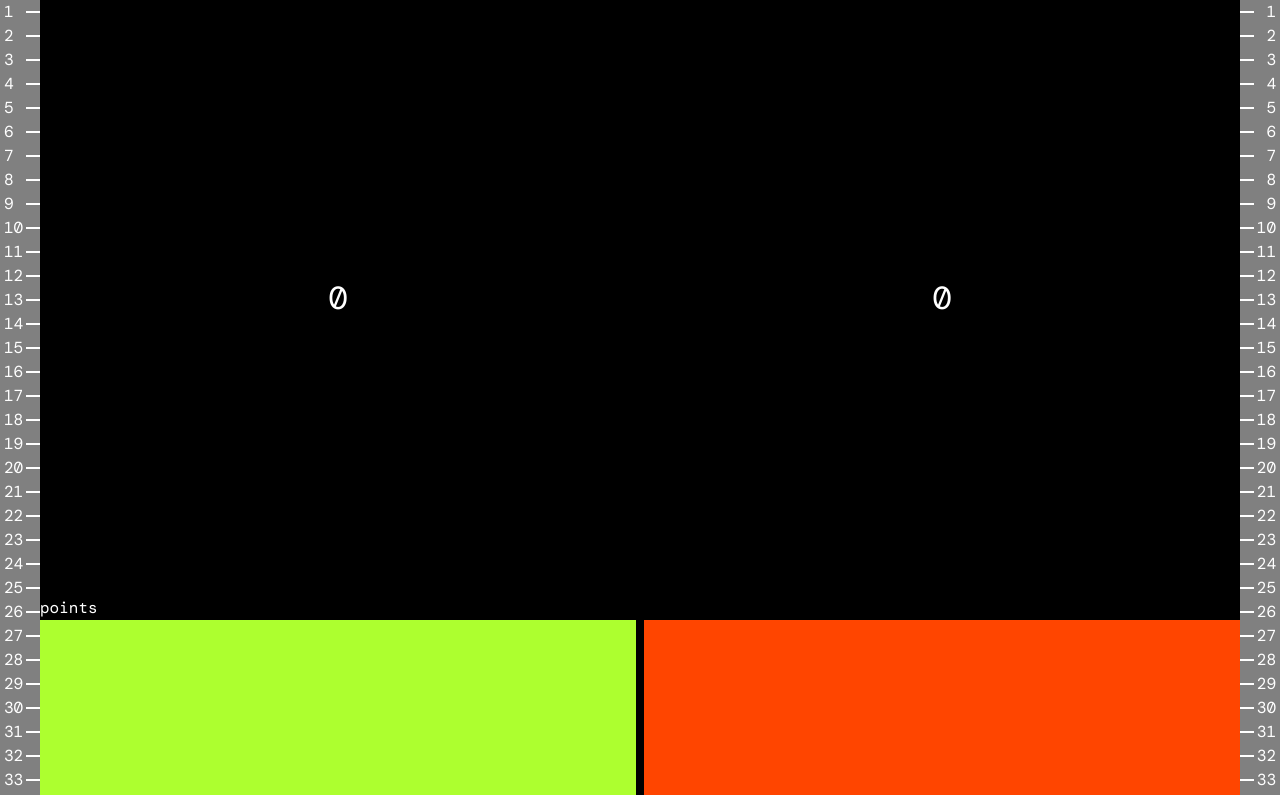
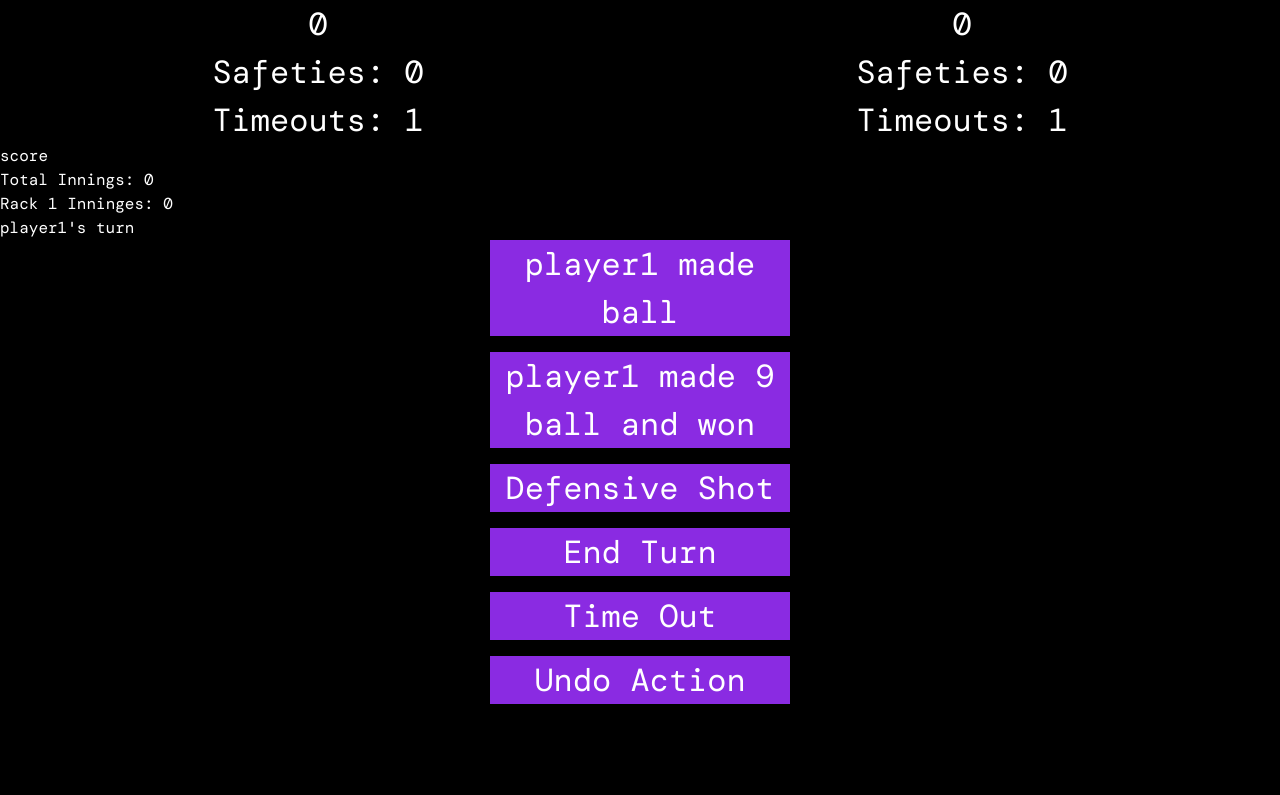
Before and after one commit to dgore7/pool-scorekeeper, a SvelteKit app: page / in a window 1280 px wide. Shown: the top 795 px of the page. Built offline with nearby package versions, Linux system fonts and the light colour scheme; a web font is replaced by a local one.

Commit message:
add simple UI

```diff
--- a/src/lib/nine-ball/actions.ts
+++ b/src/lib/nine-ball/actions.ts
@@ -26,6 +26,10 @@ interface IUndo {
 
 interface IRedo {
 	type: 'REDO';
+}
+
+interface ITimeOut {
+	type: 'TIMEOUT'
 }
 
 export class Increment implements IIncrement {
@@ -58,4 +62,8 @@ export class Redo implements IRedo {
 	readonly type = 'REDO';
 }
 
-export type Action = Increment | Decrement | Safety | Miss | EndRack | Undo | Redo;
+export class Timeout implements ITimeOut {
+	readonly type = 'TIMEOUT'
+}
+
+export type Action = Increment | Decrement | Safety | Miss | EndRack | Undo | Redo | Timeout;
--- a/src/lib/nine-ball/index.ts
+++ b/src/lib/nine-ball/index.ts
@@ -8,12 +8,15 @@ class AssertionError extends Error {
 }
 
 export class NineBallGame {
-	players: [Player, Player] = [new Player(), new Player()];
-	innings: number = 0;
+	players: [Player, Player] = [new Player('player1'), new Player('player2')];
 	winner: Player | null = null;
 	racks = [new NineBallRack()];
 	actions: Action[] = [];
 	undoneActions: Action[] = [];
+
+	get totalInnings() {
+		return this.racks.reduce((n, { innings }) => n + innings, 0);
+	}
 
 	get currentRack() {
 		const rack = this.racks.at(-1);
@@ -25,13 +28,22 @@ export class NineBallGame {
 		return this.players[this.currentRack.turn];
 	}
 
+	get previousPlayer() {
+		const prevPlayer = this.currentRack.turn === 0 ? 1 : 0;
+		return this.players[prevPlayer];
+	}
+
 	endRack() {
+		this.increment();
+		this.increment();
 		const additionalDeadBalls = this.currentRack.endRack();
 		this.racks.push(new NineBallRack());
 		return additionalDeadBalls;
 	}
 
 	unEndRack(action: EndRack) {
+		this.decrement();
+		this.decrement();
 		this.racks.pop();
 		this.currentRack.unEndRack(action.deadBalls);
 	}
@@ -63,6 +75,7 @@ export class NineBallGame {
 			case 'END_RACK':
 				// save deadBalls for use in redo
 				this.unEndRack(action);
+				break;
 			default:
 				throw new AssertionError('unexpected action');
 		}
@@ -72,7 +85,7 @@ export class NineBallGame {
 	doAction(action: Action) {
 		switch (action.type) {
 			case 'UNDO':
-				const actionToUndo = this.undoneActions.pop();
+				const actionToUndo = this.actions.pop();
 				if (actionToUndo) this.undoAction(actionToUndo);
 				return;
 			case 'REDO':
@@ -88,12 +101,17 @@ export class NineBallGame {
 				break;
 			case 'SAFETY':
 				this.currentPlayer.safeties++;
+				break;
 			case 'MISS':
 				this.currentRack.endTurn();
+				break;
+			case 'TIMEOUT':
+				this.currentRack.useTimeout();
 				break;
 			case 'END_RACK':
 				// save deadBalls for use in redo
 				action.deadBalls = this.endRack();
+				break;
 			default:
 				throw new AssertionError('unexpected action');
 		}
@@ -109,6 +127,7 @@ class NineBallRack {
 	deadBalls = 0;
 	scores = [0, 0];
 	turn = 0;
+	timeouts = [1, 1];
 
 	endTurn() {
 		this.changeTurn();
@@ -147,6 +166,12 @@ class NineBallRack {
 		this.scores[this.turn] -= 1;
 	}
 
+	useTimeout() {
+		if (this.timeouts[this.turn]) {
+			this.timeouts[this.turn]--;
+		}
+	}
+
 	get total() {
 		return this.scores.reduce((a, b) => a + b);
 	}
--- a/src/lib/nine-ball/player.ts
+++ b/src/lib/nine-ball/player.ts
@@ -11,6 +11,11 @@ const APA_SCORE_REQUIRED = new Map([
 ]);
 
 export class Player {
+	constructor(name: string) {
+		this.name = name
+	}
+
+	name = ""
 	score = 0;
 	safeties = 0;
 	handicap = 9;
--- a/src/routes/+page.svelte
+++ b/src/routes/+page.svelte
@@ -1,72 +1,123 @@
 <script lang="ts">
-	import { Meter, Player } from '$lib';
+	import { NineBallGame } from '$lib';
 	import { writable } from 'svelte/store';
+	import { Safety, Miss, Increment, EndRack, Timeout, Undo } from '$lib/nine-ball/actions.js';
+
 	export let data;
 
-	let playerOneScore = 0;
-	let playerTwoScore = 0;
-	let innings = 0;
+	const nineBallGame = writable(new NineBallGame());
 
-	const playerOne = writable(new Player());
-	const playerTwo = writable(new Player());
+	function handleClick() {
+		$nineBallGame.doAction(new Increment());
+		$nineBallGame = $nineBallGame;
+	}
 
-	let active = playerOne;
+	function handleNineBall() {
+		$nineBallGame.doAction(new EndRack());
+		$nineBallGame = $nineBallGame;
+	}
 
-	function handleClick(this: HTMLButtonElement) {
-		const value = parseInt(this.value);
-		$active.score += value;
+	function handleTurn() {
+		$nineBallGame.doAction(new Miss());
+		$nineBallGame = $nineBallGame;
+	}
+
+	function handleSaftey() {
+		$nineBallGame.doAction(new Safety());
+		$nineBallGame = $nineBallGame;
+	}
+
+	function handleTimeout() {
+		$nineBallGame.doAction(new Timeout());
+		$nineBallGame = $nineBallGame;
+	}
+
+	function handleUndo() {
+		$nineBallGame.doAction(new Undo());
+		$nineBallGame = $nineBallGame;
 	}
 </script>
 
 <div class="layout">
-  <Meter player={playerOne} placement="left"/>
+	<main>
 
-	<main>
 		<div aria-label="score">
 			<div class="player-score" aria-label="score-player-one">
-				{$playerOne.score}
+				{$nineBallGame.players[0].score}
+				<div>
+					Safeties: {$nineBallGame.players[0].safeties}
+				</div>
+				<div>
+					Timeouts: {$nineBallGame.currentRack.timeouts[0]}
+				</div>
 			</div>
 			<div class="player-score" aria-label="score-player-two">
-				{$playerTwo.score}
+				{$nineBallGame.players[1].score}
+				<div>
+					Safeties: {$nineBallGame.players[1].safeties}
+				</div>
+				<div>
+					Timeouts: {$nineBallGame.currentRack.timeouts[1]}
+				</div>
 			</div>
 		</div>
-		<h2>points</h2>
+		<h2>score</h2>
+		<div>Total Innings: {$nineBallGame.totalInnings}</div>
+		<div>Rack {$nineBallGame.racks.length} Inninges: {$nineBallGame.currentRack.innings}</div>
+
+		<div>
+			{$nineBallGame.currentPlayer.name}'s turn
+		</div>
+
 		<div aria-label="controls">
-			<button value="1" on:click={handleClick}> + </button>
-			<button value="-1" on:click={handleClick}> - </button>
+			<button on:click={handleClick}>{$nineBallGame.currentPlayer.name} made ball</button>
+			<button on:click={handleNineBall}
+				>{$nineBallGame.currentPlayer.name} made 9 ball and won</button
+			>
+			<button on:click={handleSaftey}>Defensive Shot</button>
+			<button on:click={handleTurn}>End Turn</button>
+			<button on:click={handleTimeout}>Time Out</button>
+
+			<button on:click={handleUndo}>Undo Action</button>
 		</div>
 	</main>
-	<Meter player={playerTwo} placement="right" />
 </div>
 
 <style>
 	button,
 	.player-score {
 		border: none;
-		aspect-ratio: 1;
 		display: flex;
 		align-items: center;
 		justify-content: center;
 		font-size: 2rem;
 	}
 
-	button[value='1'] {
-		background-color: greenyellow;
+	.player-score {
+		flex-direction: column;
 	}
-	button[value='-1'] {
-		background-color: orangered;
+
+	button {
+		background-color: blueviolet;
 	}
-	[aria-label='controls'],
+
 	[aria-label='score'] {
 		display: grid;
 		grid-template-columns: 1fr 1fr;
 		column-gap: 0.5rem;
 	}
 
+	[aria-label='controls'] {
+		display: flex;
+		flex-direction: column;
+		gap: 1em;
+		margin: auto;
+		max-width: 300px;
+	}
+
 	.layout {
 		display: grid;
-		grid-template-columns: 40px 1fr 40px;
+		grid-template-columns: 1fr;
 		height: 100vh;
 	}
-
 </style>
```
